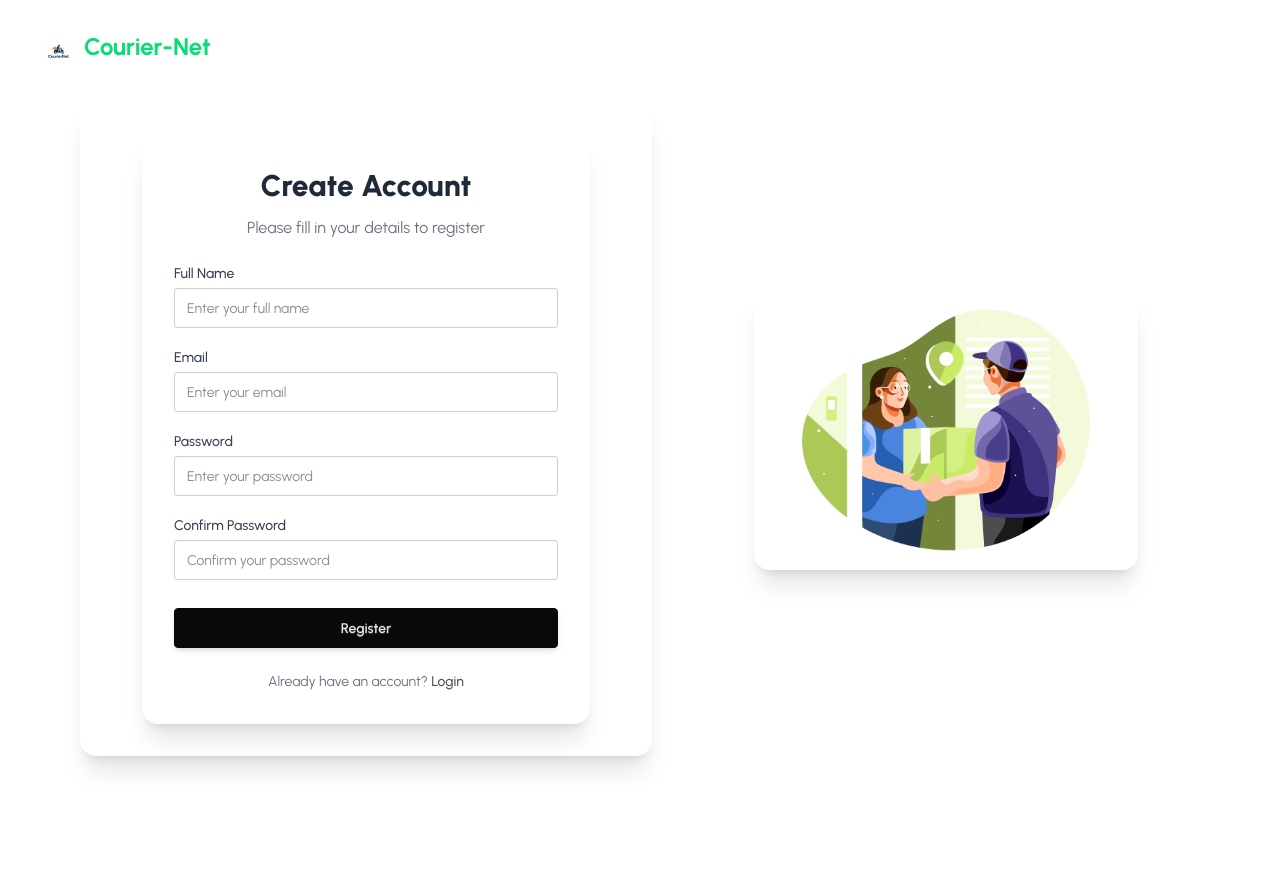
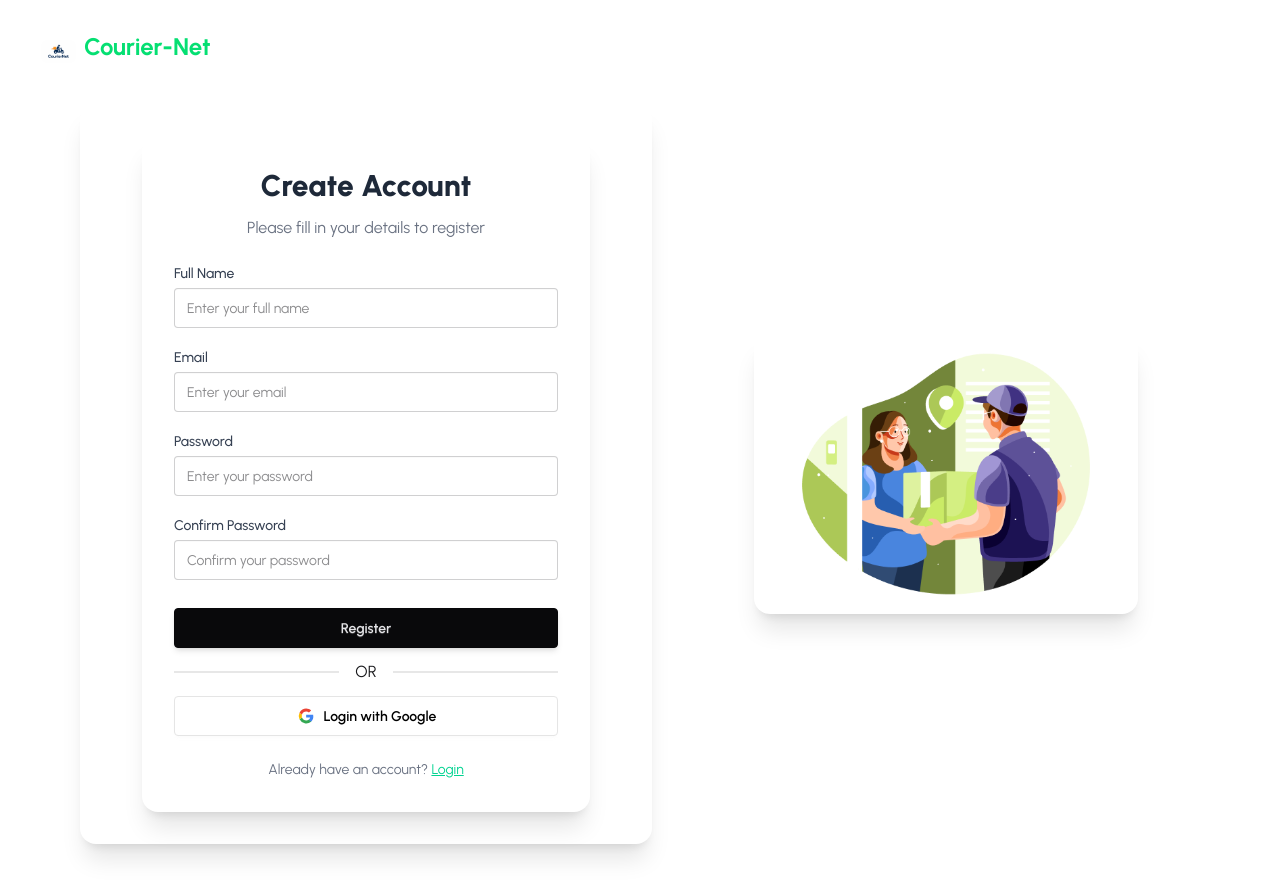
Before and after one commit to mosaraf68500/couirerNet-project-client, a React (Vite) app: page /register in a window 1280 px wide. Before the commit the page ends 800 px from the top, so only its background shows below. Built offline with nearby package versions, Linux system fonts and the light colour scheme; no server answers.

Commit message:
social login

```diff
--- a/src/Contex/AuthProvider/AuthProvider.jsx
+++ b/src/Contex/AuthProvider/AuthProvider.jsx
@@ -3,10 +3,14 @@ import { AuthCotex } from "../AuthContex/AuthContex";
 import { auth } from "../../firebase/firebase.init";
 import {
   createUserWithEmailAndPassword,
+  GoogleAuthProvider,
   onAuthStateChanged,
   signInWithEmailAndPassword,
+  signInWithPopup,
   signOut,
 } from "firebase/auth";
+
+const googleProvider=new GoogleAuthProvider();
 
 const AuthProvider = ({ children }) => {
   const [user, setUser] = useState(null);
@@ -26,6 +30,11 @@ const AuthProvider = ({ children }) => {
     return signOut(auth)
   }
 
+  const signInGoogle =()=>{
+    setLoading(true);
+    return signInWithPopup(auth,googleProvider);
+  }
+
   useEffect(() => {
     const unSubscribe = onAuthStateChanged(auth, (CurrentUser) => {
       setUser(CurrentUser);
@@ -41,6 +50,7 @@ const AuthProvider = ({ children }) => {
     createUser,
     signInUser,
     logOut,
+    signInGoogle
   };
   return <AuthCotex value={AuthInfo}>{children}</AuthCotex>;
 };
--- a/src/Pages/Authentication/Login/Login.jsx
+++ b/src/Pages/Authentication/Login/Login.jsx
@@ -1,5 +1,7 @@
 import React from "react";
 import { useForm } from "react-hook-form";
+import { Link } from "react-router";
+import SocialLogin from "../SocialLogin/SocialLogin";
 
 const Login = () => {
   const {
@@ -81,12 +83,12 @@ const Login = () => {
           </button>
         </form>
 
+        <SocialLogin></SocialLogin>
+
         {/* Footer */}
         <p className="text-center text-gray-500 text-sm mt-6">
           Don’t have an account?{" "}
-          <a href="#" className="text-neutral-600 font-medium hover:underline">
-            Register
-          </a>
+          <Link to="/register"  className="link link-success">Register</Link>
         </p>
       </div>
     </div>
--- a/src/Pages/Authentication/Register/Register.jsx
+++ b/src/Pages/Authentication/Register/Register.jsx
@@ -2,6 +2,8 @@ import React from "react";
 import { useForm } from "react-hook-form";
 import { motion } from "framer-motion";
 import UseAuth from "../../../Hook/UseAuth/UseAuth";
+import { Link } from "react-router";
+import SocialLogin from "../SocialLogin/SocialLogin";
 
 const Register = () => {
   const {
@@ -148,12 +150,12 @@ const Register = () => {
           </motion.button>
         </form>
 
+        <SocialLogin></SocialLogin>
+
         {/* Footer */}
         <p className="text-center text-gray-500 text-sm mt-6">
           Already have an account?{" "}
-          <a href="#" className="text-neutral-600 font-medium hover:underline">
-            Login
-          </a>
+          <Link to="/login"  className="link link-success">Login</Link>
         </p>
       </motion.div>
     </div>
--- /dev/null
+++ b/src/Pages/Authentication/SocialLogin/SocialLogin.jsx
@@ -0,0 +1,41 @@
+import React from "react";
+import UseAuth from "../../../Hook/UseAuth/UseAuth";
+
+const SocialLogin = () => {
+    const {signInGoogle}=UseAuth();
+    const handleGoogleLogin =()=>{
+        signInGoogle()
+        .then(result=>{
+            console.log(result.user);
+        })
+        .catch(error=>{
+            console.error(error);
+        })
+    }
+  return (
+    <div className="w-full">
+      <div className="divider">OR</div>
+      {/* Google */}
+      <button onClick={handleGoogleLogin}  className="btn w-full bg-white text-black border border-[#e5e5e5] flex items-center justify-center gap-2">
+        <svg
+          aria-label="Google logo"
+          width="20"
+          height="20"
+          xmlns="http://www.w3.org/2000/svg"
+          viewBox="0 0 512 512"
+        >
+          <g>
+            <path d="m0 0H512V512H0" fill="#fff"></path>
+            <path fill="#34a853" d="M153 292c30 82 118 95 171 60h62v48A192 192 0 0190 341"></path>
+            <path fill="#4285f4" d="m386 400a140 175 0 0053-179H260v74h102q-7 37-38 57"></path>
+            <path fill="#fbbc02" d="m90 341a208 200 0 010-171l63 49q-12 37 0 73"></path>
+            <path fill="#ea4335" d="m153 219c22-69 116-109 179-50l55-54c-78-75-230-72-297 55"></path>
+          </g>
+        </svg>
+        Login with Google
+      </button>
+    </div>
+  );
+};
+
+export default SocialLogin;
```
